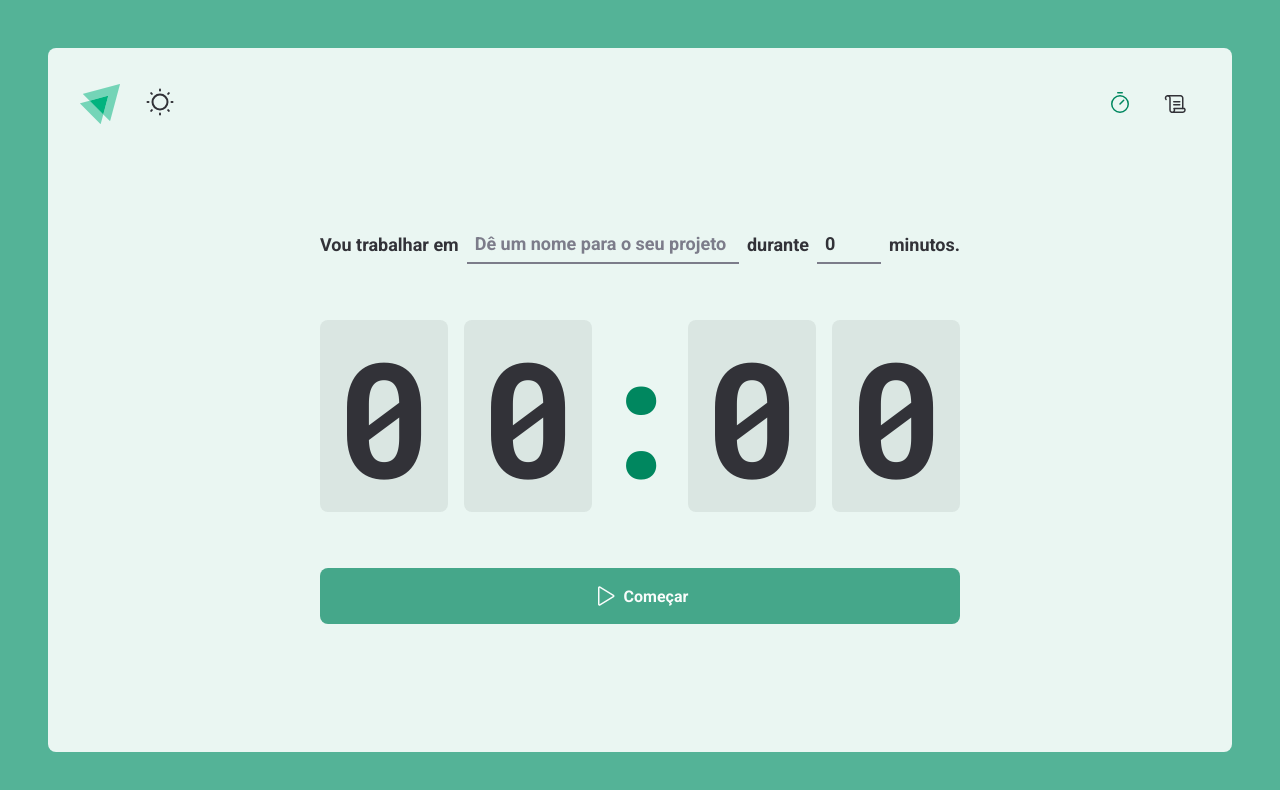
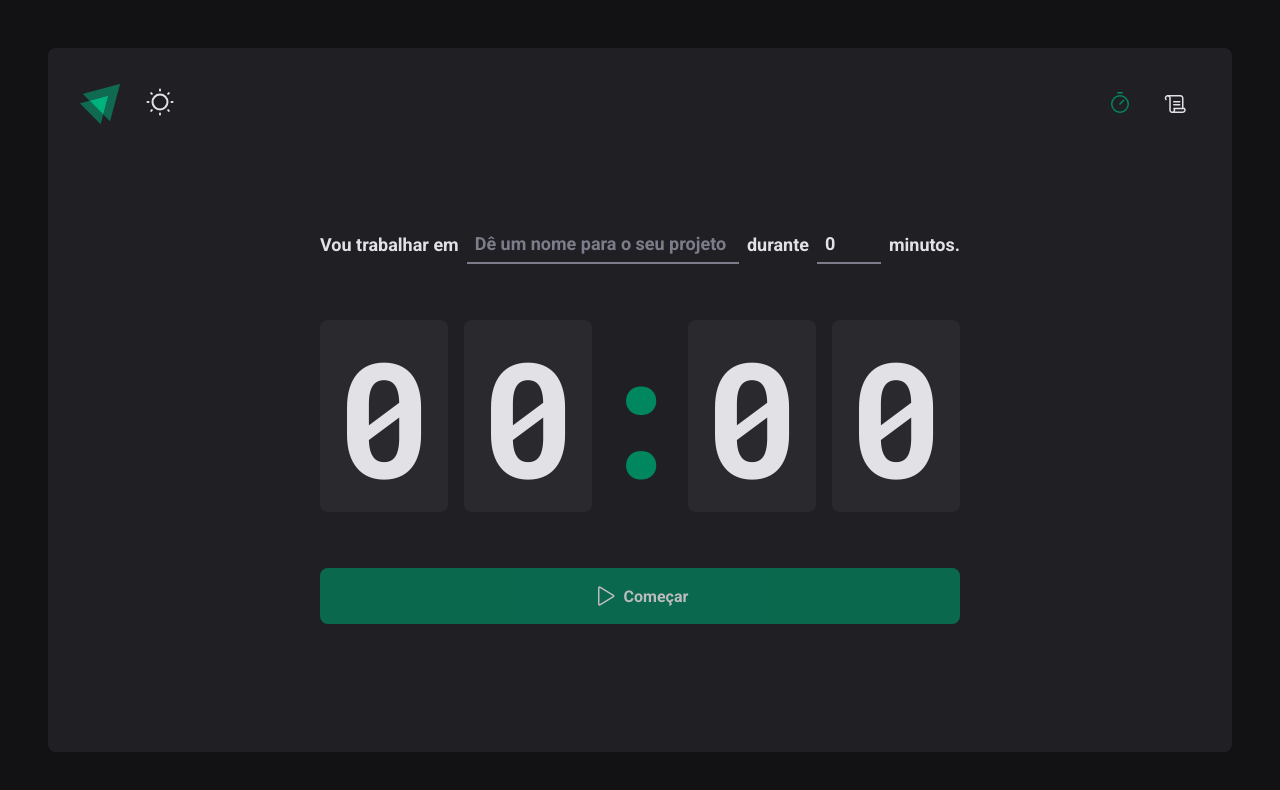
Before and after one commit to mauriciogirardi/Timer, a React (Vite) app: page / in a window 1280 px wide. Both pictures are taken after a click on the button 160 px from the left and 104 px from the top of the page. Shown: the top 790 px of the page. Built offline with nearby package versions, Linux system fonts and the light colour scheme.

Commit message:
Created a context to the theme

```diff
--- a/src/App.tsx
+++ b/src/App.tsx
@@ -1,27 +1,19 @@
 import { BrowserRouter } from 'react-router-dom'
-import { ThemeProvider } from 'styled-components'
 import { CycleContextProvider } from './context/CycleContext'
-import { useDarkMode } from './hooks/useDarkMode'
+import { DarkModeProvider } from './context/DarkModeContext'
 
 import { Router } from './Router'
 import { GlobalStyles } from './styles/GlobalStyles'
-import { darkTheme } from './styles/themes/dark'
-import { lightTheme } from './styles/themes/light'
 
 export function App() {
-  const [darkMode] = useDarkMode()
-
-  const theme = darkMode ? darkTheme : lightTheme
-
   return (
     <BrowserRouter>
-      <ThemeProvider theme={theme}>
+      <DarkModeProvider>
         <GlobalStyles />
-
         <CycleContextProvider>
           <Router />
         </CycleContextProvider>
-      </ThemeProvider>
+      </DarkModeProvider>
     </BrowserRouter>
   )
 }
--- a/src/components/Header/index.tsx
+++ b/src/components/Header/index.tsx
@@ -1,20 +1,20 @@
 import { NavLink } from 'react-router-dom'
 import { Timer, Scroll } from 'phosphor-react'
 
-import { useDarkMode } from '../../hooks/useDarkMode'
 import { Toggle } from '../Toggle'
 
 import logoSvg from '../../assets/logo.svg'
 import * as S from './styles'
+import { useDarMode } from '../../context/DarkModeContext'
 
 export const Header = () => {
-  const [darkMode, setDarkMode] = useDarkMode()
+  const { theme, setDarkMode } = useDarMode()
 
   return (
     <S.HeaderContainer>
       <div>
         <img src={logoSvg} alt="" />
-        <Toggle setDarkMode={setDarkMode} darkMode={darkMode} />
+        <Toggle setDarkMode={setDarkMode} darkMode={theme} />
       </div>
 
       <nav>
--- a/src/components/Toggle/index.tsx
+++ b/src/components/Toggle/index.tsx
@@ -2,19 +2,19 @@ import { CloudMoon, SunDim } from 'phosphor-react'
 import * as S from './styles'
 
 interface ToggleProps {
-  setDarkMode: boolean | any
-  darkMode: any
+  setDarkMode: () => void
+  darkMode: boolean
 }
 
 export const Toggle = ({ darkMode, setDarkMode }: ToggleProps) => {
   return (
     <S.ToggleContainer>
       {darkMode ? (
-        <button onClick={() => setDarkMode(false)}>
+        <button onClick={() => setDarkMode()}>
           <SunDim size={32} />
         </button>
       ) : (
-        <button onClick={() => setDarkMode(true)}>
+        <button onClick={() => setDarkMode()}>
           <CloudMoon size={32} />
         </button>
       )}
--- /dev/null
+++ b/src/context/DarkModeContext.tsx
@@ -0,0 +1,53 @@
+import {
+  createContext,
+  ReactNode,
+  useCallback,
+  useContext,
+  useEffect,
+  useState,
+} from 'react'
+import { ThemeProvider } from 'styled-components'
+import { useLocalStorage } from '../hooks/useLocalStorage'
+import { darkTheme } from '../styles/themes/dark'
+import { lightTheme } from '../styles/themes/light'
+
+interface DarkModeProviderProps {
+  children: ReactNode
+}
+
+interface DarkModeContextProps {
+  setDarkMode: () => void
+  theme: boolean
+}
+
+const DarkModeContext = createContext({} as DarkModeContextProps)
+
+export const DarkModeProvider = ({ children }: DarkModeProviderProps) => {
+  const [enabledState, setEnabledState] = useLocalStorage(
+    '@list:dark-mode',
+    false,
+  )
+
+  const [theme, setTheme] = useState(enabledState)
+
+  const setDarkMode = useCallback(() => {
+    setTheme((prevState) => !prevState)
+  }, [])
+
+  useEffect(() => {
+    setEnabledState(theme)
+  }, [setEnabledState, theme])
+
+  const currentTheme = theme ? darkTheme : lightTheme
+
+  return (
+    <DarkModeContext.Provider value={{ setDarkMode, theme }}>
+      <ThemeProvider theme={currentTheme}>{children}</ThemeProvider>
+    </DarkModeContext.Provider>
+  )
+}
+
+export const useDarMode = () => {
+  const context = useContext(DarkModeContext)
+  return context
+}
--- a/src/hooks/useLocalStorage.ts
+++ b/src/hooks/useLocalStorage.ts
@@ -4,7 +4,6 @@ export const useLocalStorage = <T>(key: string, initialValue: T) => {
   const [storedValue, setStoredValue] = useState<T>(() => {
     try {
       const item = window.localStorage.getItem(key)
-      console.log(item)
       return item ? JSON.parse(item) : initialValue
     } catch (error) {
       console.error(error)
```
